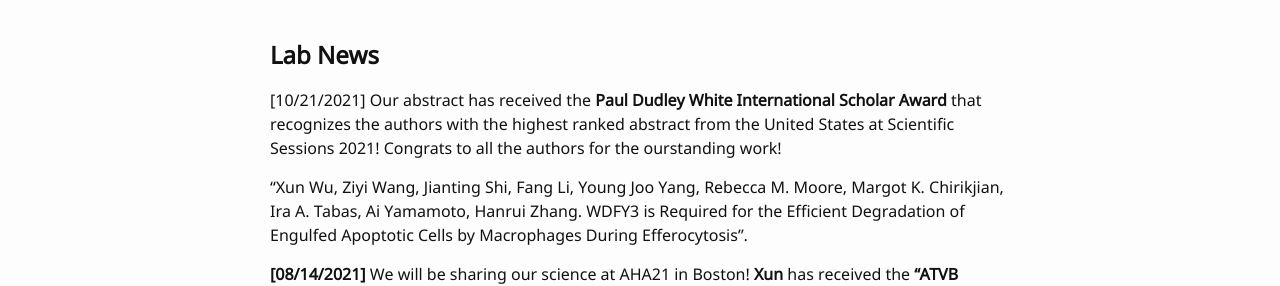
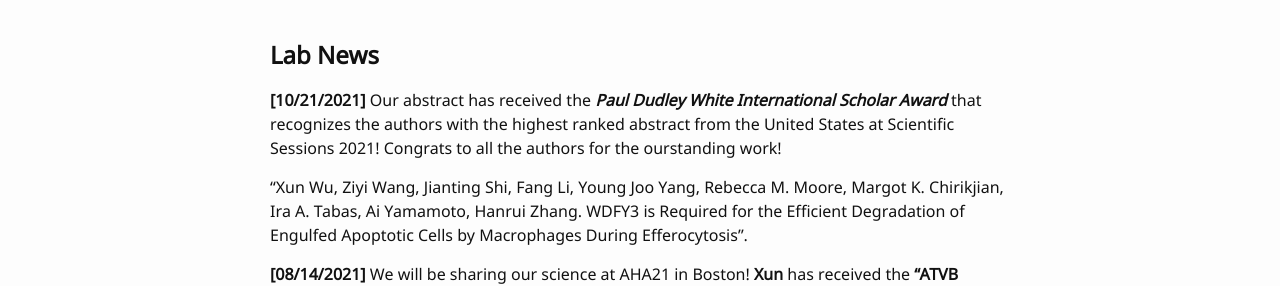
Before and after one commit to hanruizhang/zhanglab, a Jekyll site: the page built from 5_News.md, in a window 1280 px wide. Shown: the part 242-528 px from the top of the page. Built offline with Jekyll 4.4.1, drawn with Linux system fonts in a browser that asks for light colours.

Commit message:
Update 5_News.md

```diff
--- a/5_News.md
+++ b/5_News.md
@@ -10,7 +10,7 @@
 
 
 ## **Lab News**
-#### [10/21/2021] Our abstract has received the **Paul Dudley White International Scholar Award** that recognizes the authors with the highest ranked abstract from the United States at Scientific Sessions 2021! Congrats to all the authors for the ourstanding work!
+#### **[10/21/2021]** Our abstract has received the **_Paul Dudley White International Scholar Award_** that recognizes the authors with the highest ranked abstract from the United States at Scientific Sessions 2021! Congrats to all the authors for the ourstanding work!
 
 "Xun Wu, Ziyi Wang, Jianting Shi, Fang Li, Young Joo Yang, Rebecca M. Moore, Margot K. Chirikjian, Ira A. Tabas, Ai Yamamoto, Hanrui Zhang.
 WDFY3 is Required for the Efficient Degradation of Engulfed Apoptotic Cells by Macrophages During Efferocytosis".
```
